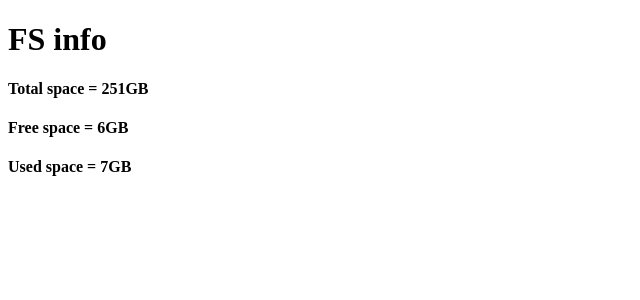
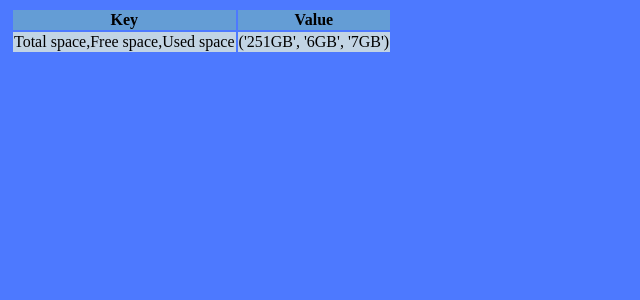
Before and after one commit to pavelmetalarm/flask_fs_info_viewer, a Flask app: page /info in a window 1280 px wide. Shown: the top 300 px of the page, without its empty margins (0-640 px from the left). Run offline with Flask 2, Linux system fonts and the light colour scheme; parts of the project's set-up code (start-up, migrations or seed data) failed here and were passed over.

Commit message:
improve template; it shows basic info about every block device in system (include flash)

```diff
--- a/app.py
+++ b/app.py
@@ -1,12 +1,20 @@
 from flask import Flask, render_template
 import fs_info
 
+
+
 app = Flask(__name__)
 
+#hardware_info = fs_info.all_my_disks[0]
+hardware_info = fs_info.all_my_disks
 
 @app.route('/info')
 def info():
-    return render_template('info.html', total=fs_info.total, free=fs_info.free, used=fs_info.used)
+    return render_template('info.html', total=fs_info.total, free=fs_info.free, used=fs_info.used,\
+           all_my_disks = hardware_info)
+
+
+
 
 
 if __name__ == "__main__":
--- a/fs_info.py
+++ b/fs_info.py
@@ -1,7 +1,56 @@
 import shutil
 import os
+import psutil
+import linux_utils
+import subprocess
+import fcntl
+import struct
+import json
+from blkinfo import BlkDiskInfo
+
+
 
 uname = os.uname()
 total = str((shutil.disk_usage("/").total // (2**30))) + "GB"
 used = str((shutil.disk_usage("/").used // (2**30))) + "GB"
 free = str((shutil.disk_usage("/").free // (2**30))) + "GB"
+
+
+path1 = "/home/paul/flash"
+total1 = str((shutil.disk_usage(path1).total // (2**30))) + "GB"
+used1 = str((shutil.disk_usage(path1).used // (2**30))) + "GB"
+free1 = str((shutil.disk_usage(path1).free // (2**30))) + "GB"
+
+
+
+a = psutil.disk_partitions()
+
+
+
+
+def print_mounted_fs():
+    c = 0
+    for el in a:
+        c = c + 1
+        print(el)
+        print(c)
+
+#print(total, used, free)
+
+
+
+#print(total1, used1, free1)
+
+q = dir(os.path)
+
+
+myblkd = BlkDiskInfo()
+all_my_disks = myblkd.get_disks()
+json_output = json.dumps(all_my_disks)
+
+all_my_disks[0].pop("children",None)
+all_my_disks
+
+
+#print(type(all_my_disks[0]))
+print(all_my_disks[0])
--- a/templates/info.html
+++ b/templates/info.html
@@ -3,12 +3,50 @@
 <head>
     <title>My Webpage</title>
 </head>
-<body>
-    <h1>FS info</h1>
-    <h4> Total space = {{ total }} </h4>
-    <h4> Free space = {{ free }}</h4>
-    <h4> Used space = {{ used }}</h4>
+<body style="background-color: #4d79ff">
+<table style="margin: 3px">
+  <thead>
+    <tr style="background-color: #7cc3a97d">
+      <th> Key</th>
+      <th>Value</th>
+    </tr>
+  </thead>
+  <tbody>
+   <tr style="background-color: #c2d4e4" >
+       <td> Total space,Free space,Used space  </td>
+       <td> {{ total,free,used }} </td>
+   </tr>
+  </tbody>
+</table>
 
-    {# a comment #}
+
+
+
+
+{% for device in all_my_disks%}
+<table width="400" border="2" padding="500" style="float: left">
+  <thead>
+    <tr style="background-color: #7cc3a97d">
+      <th> Key</th>
+      <th>Value</th>
+    </tr>
+  </thead>
+  <tbody>
+   {% for key, value in device.items() %}
+   {% if loop.index % 2 == 1: %}
+   <tr style="background-color: #c2d4e4" >
+       <td> {{ key }} </td>
+       <td> {{ value }} </td>
+       {%- endif %}
+  {% if loop.index % 2 == 0: %}
+          <tr style="background-color: aliceblue" >
+       <td> {{ key }} </td>
+       <td> {{ value }} </td>
+      {%- endif %}
+   </tr>
+  {% endfor %}
+  </tbody>
+</table>
+{% endfor %}
 </body>
 </html>
```
